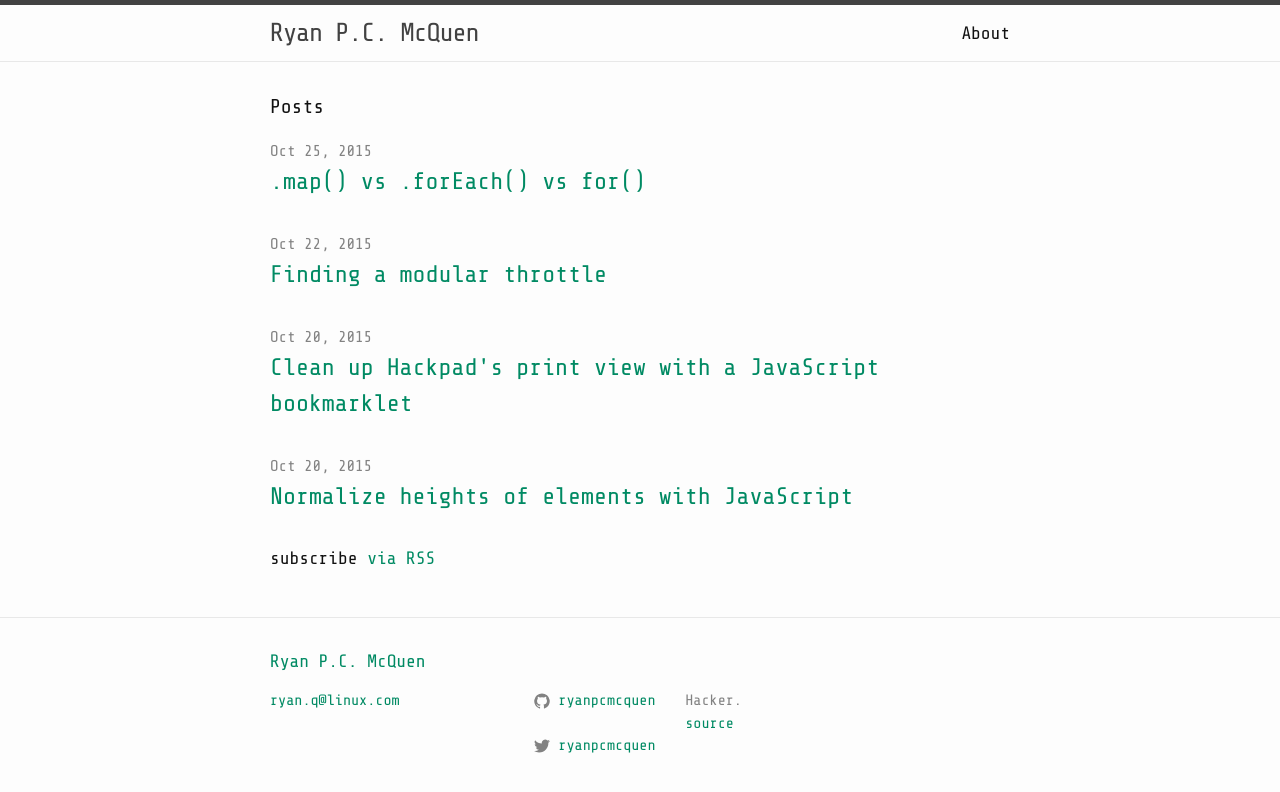
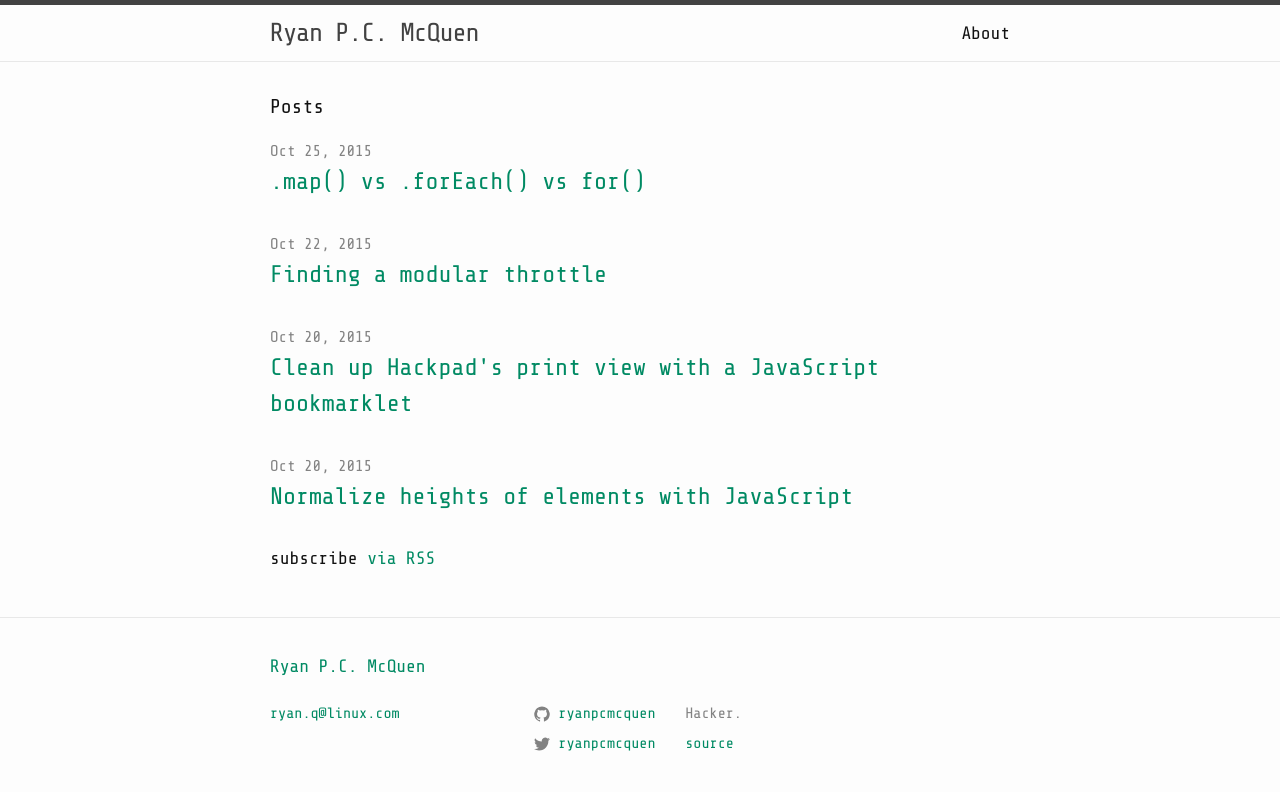
Before and after one commit to ryanpcmcquen/ryanpcmcquen.github.io, a Jekyll site: the page built from index.html, in a window 1280 px wide. Shown: the top 792 px of the page. Built offline with Jekyll 4.4.1, drawn with Linux system fonts in a browser that asks for light colours.

Commit message:
eek, inline style ... but it is critical

```diff
--- a/_includes/footer.html
+++ b/_includes/footer.html
@@ -1,4 +1,4 @@
-<footer class="site-footer">
+<footer class="site-footer" style="line-height: 2;">
 
   <div class="wrapper">
 
@@ -26,8 +26,6 @@
             </a>
           </li>
           {% endif %}
-
-          <br/>
 
           {% if site.twitter_username %}
           <li>
```
